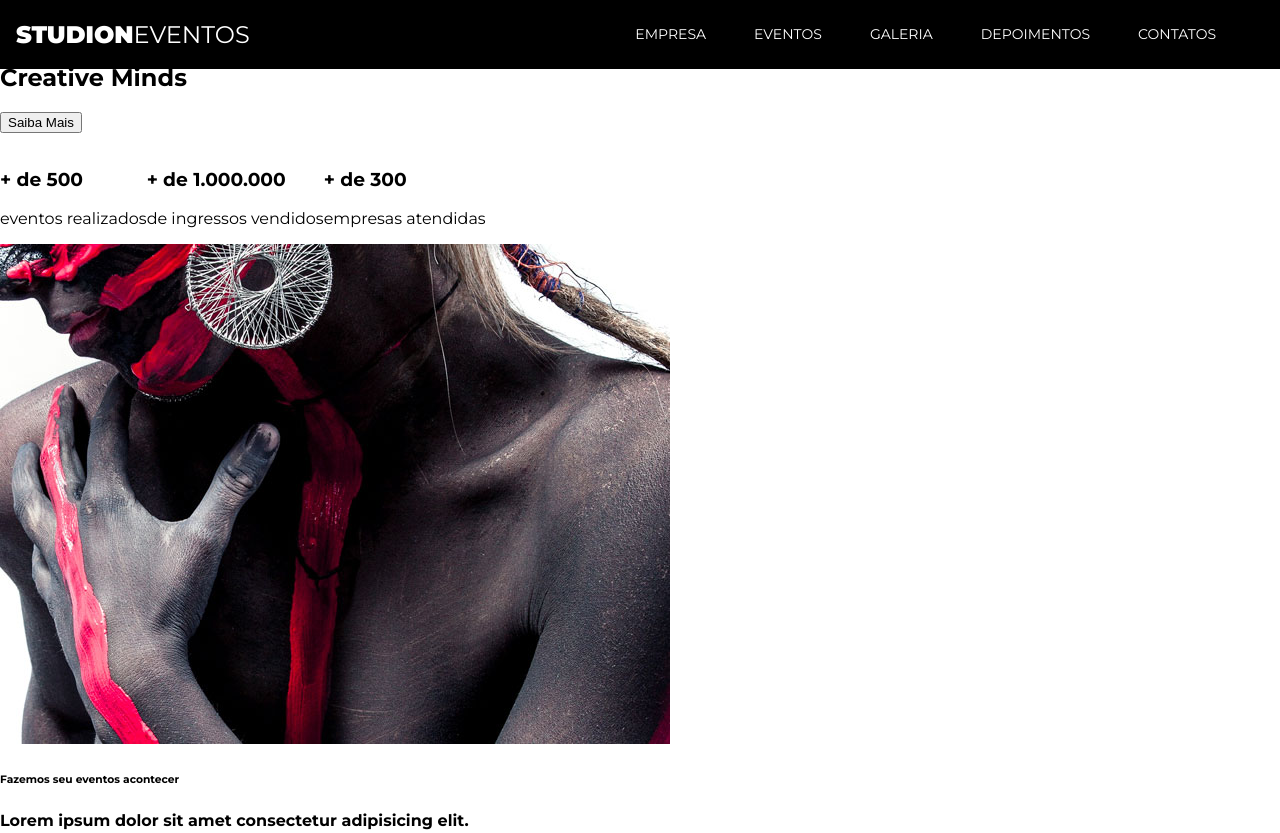
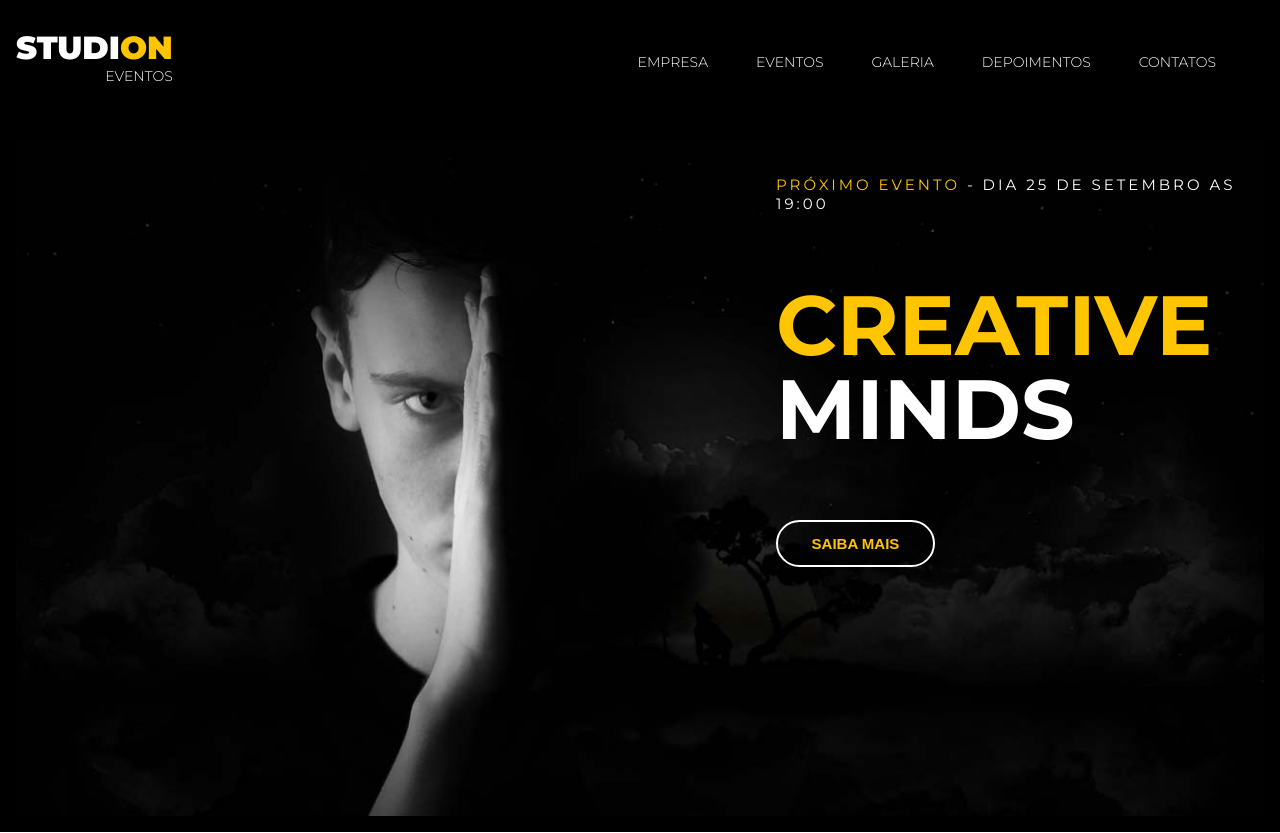
Before and after one commit to williamlendemayer/studion, a website: page src/index.html in a window 1280 px wide. Shown: the top 833 px of the page. Drawn offline with Linux system fonts and the light colour scheme.

Commit message:
header style

```diff
--- a/src/index.html
+++ b/src/index.html
@@ -9,8 +9,9 @@
 </head>
 <body>
     <nav class="navbar">
-        <h1 class="logo-studion">
-            Studi<span class="copy--primary">on</span><span class="logo-studion__subtitle">Eventos</span>
+        <h1 class="logo--studion">
+            Studi<span class="copy--primary">on </span>
+            <span class="logo--studion__subtitle">Eventos</span>
         </h1>
         <ul class="navbar__links">
             <li>
@@ -43,11 +44,15 @@
     <header>
         <div id="slider">
             <div class="slide">
-                <h6>
-                    <span>Próximo evento</span> - dia 25 de Setembro as 19:00
-                </h6>
-                <h2><span>Creative</span> Minds</h2>
-                <button>Saiba Mais</button>
+                <img class="slide__background-image" src="./images/banner.jpg" alt="banner studion">
+                <div class="slide__copy">
+                    <h6>
+                        <span class="copy--primary">Próximo evento</span> - dia 25 de Setembro as 19:00
+                    </h6>
+                    <h2><span class="copy--primary">Creative </span>Minds
+                    </h2>
+                    <button class="btn btn--slide">Saiba Mais</button>
+                </div>
             </div>
         </div>
     </header>
--- a/src/style.css
+++ b/src/style.css
@@ -1,17 +1,19 @@
-@import url('https://fonts.googleapis.com/css2?family=Montserrat:wght@400;700;900&display=swap');
+@import url('https://fonts.googleapis.com/css2?family=Montserrat:wght@300;400;700;900&display=swap');
 
 * {
     box-sizing: border-box;
 }
 
 :root {
-    --color-primary: #ffc500;
     font-family: 'Montserrat', sans-serif;
     font-size: 16px;
+    --default--padding: 1rem;
+    --color-primary: #ffc500;
 }
 
 body {
     margin: 0;
+    padding: 124px 0px 0px 0px;
 }
 
 ul {
@@ -23,6 +25,7 @@ ul {
 
 .navbar {
     position: fixed;
+    z-index: 1;
     display: grid;
     grid-template-columns: 1fr 9fr;
     top: 0;
@@ -30,6 +33,7 @@ ul {
     padding: 0 1rem;
     align-items: center;
     width: 100%;
+    height: 7.75rem;
     background-color: #000;
     color: #fff;
 }
@@ -38,27 +42,97 @@ ul {
     justify-self: end;
 }
 
-.navbar__links a {
-    color: #fff;
-    text-decoration: none;
-}
-
 .navbar__links li {
     font-size: 0.875rem;
     margin-right: 3rem;
     text-transform: uppercase;
 }
+.navbar__links a {
+    font-weight: 300;
+    color: #fff;
+    text-decoration: none;
+}
+
 
 .navbar__links a:hover {
     color: var(--color-primary);
 }
 
-.logo-studion {
+.logo--studion {
+    font-size: 2.0rem;
     font-weight: 900;
+    line-height: 1ch;
     text-transform: uppercase;
+    text-align: right;
 }
 
-.logo-studion__subtitle {
+.logo--studion__subtitle {
+    font-size: 0.875rem;
+    font-weight: 300;
+}
+
+.copy--primary {
+    color: var(--color-primary);
+}
+
+#slider {
+    padding: var(--default--padding);
+    background-color: #000;
+    color: #fff;
+}
+
+.slide {
+    position: relative;
+    height: calc(100vh - 7.75rem);
+}
+
+.slide__background-image {
+    width: 100%;
+    height: 100%;
+    object-fit: cover;
+    object-position: center;
+}
+
+.slide__copy {
+    position: absolute;
+    top: 0;
+    left: 95vh;
+}
+
+.slide__copy h6 {
+    font-size: 0.9375rem;
     font-weight: 400;
-    text-align: right;
+    text-transform: uppercase;
+    letter-spacing: 0.1875rem;
 }
+
+.slide__copy h2 {
+    font-size: 5.25rem;
+    text-transform: uppercase;
+    line-height: 5.25rem;
+}
+
+.slide__copy h2 span {
+    display: block;
+}
+
+.btn {
+    cursor: pointer;
+    padding: 0.800rem 2.100rem;
+    border: 0.125rem solid #fff;
+    border-radius: 5rem;
+    color: var(--color-primary);
+    background: unset;
+    font-size: .9375rem;
+    font-weight: 700;
+    text-transform: uppercase;
+    transition: 0.5 all ease;
+}
+
+.btn:hover,
+.btn:active,
+.btn:focus {
+    border-color: var(--color-primary);
+    background-color: var(--color-primary);
+    color: #fff;
+}
```
Also changed, not shown: package.json (added, +27 -0 lines), 1 other file.
